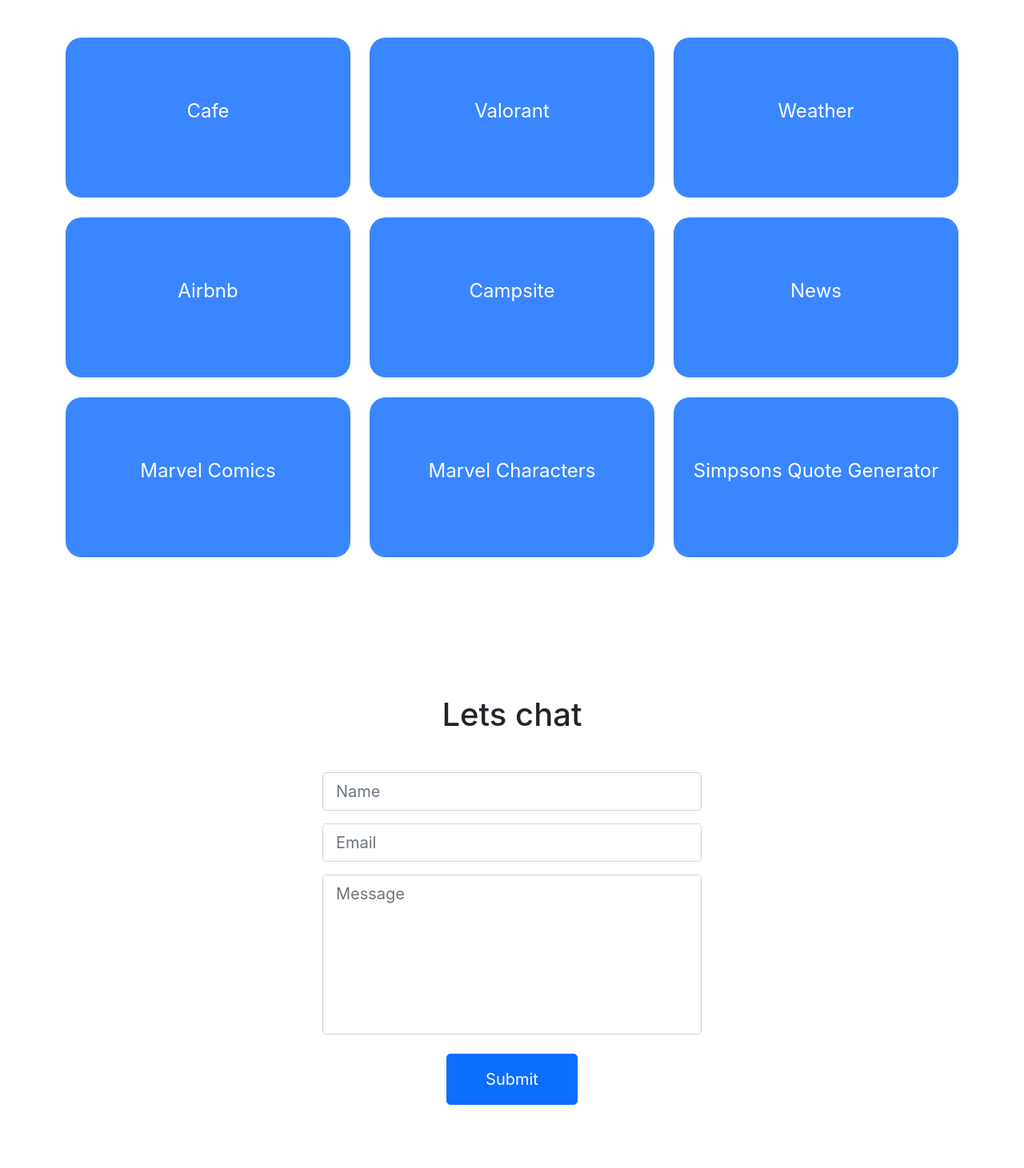
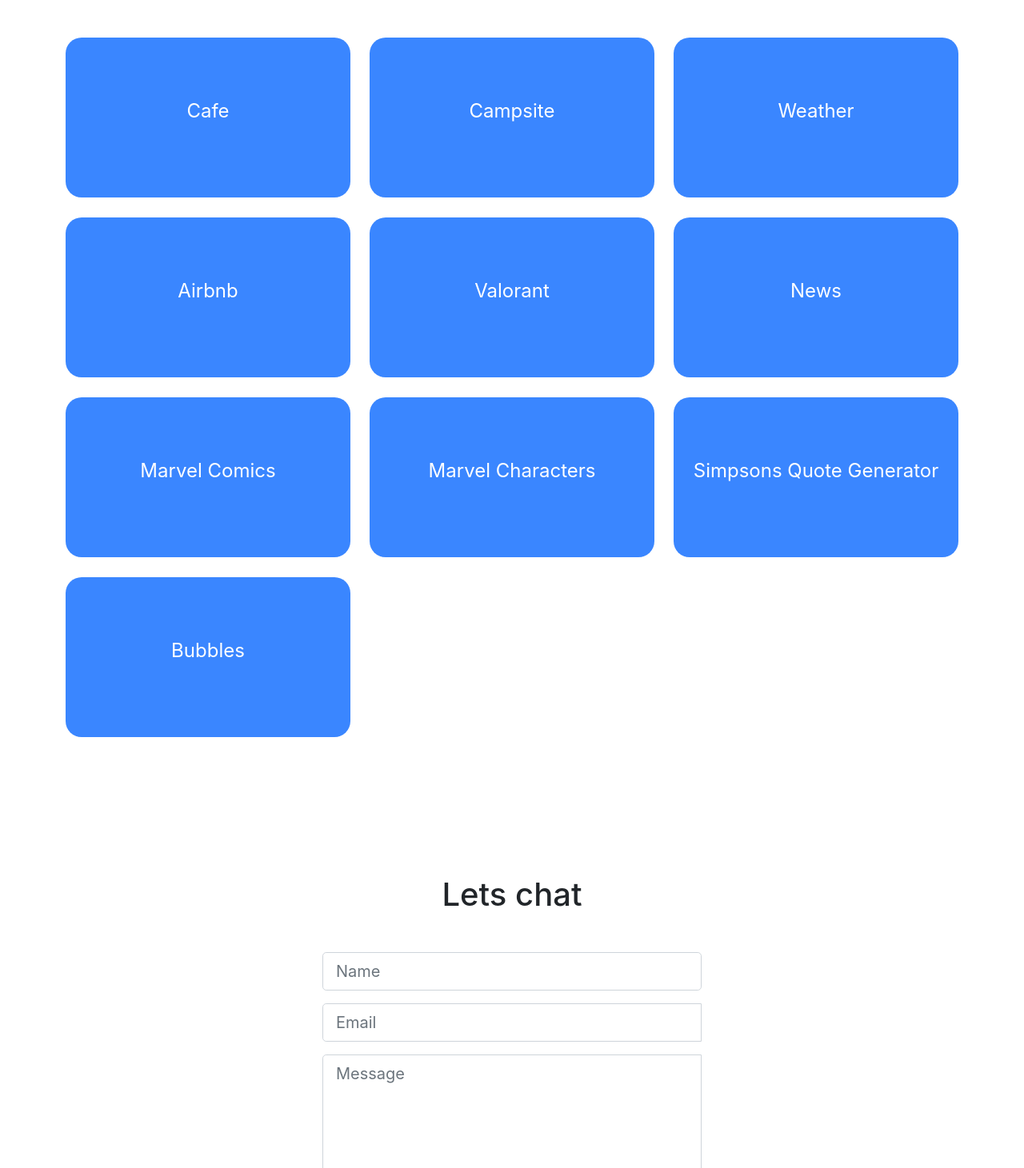
Before and after one commit to shwangbo80/soo_portfolio, a React (Create React App) app: page / in a window 1280 px wide. Shown: the part 2569-4030 px from the top of the page at 80% size. Built offline with nearby package versions, Linux system fonts and the light colour scheme.

Commit message:
added email form validation

```diff
--- a/src/App.css
+++ b/src/App.css
@@ -1,3 +1,7 @@
+a {
+  text-decoration: none;
+}
+
 .p-text {
   font-size: 24px;
 }
@@ -98,6 +102,6 @@
   color: white;
 }
 
-a {
-  text-decoration: none;
+.email-response {
+  margin: 200px 0 200px 0;
 }
--- a/src/App.js
+++ b/src/App.js
@@ -1,4 +1,4 @@
-import React, {useEffect} from "react";
+import React from "react";
 import "./App.css";
 import Main from "./components/Main";
 import "aos/dist/aos.css";
--- a/src/components/Contact.js
+++ b/src/components/Contact.js
@@ -1,13 +1,15 @@
-import React, {useRef} from "react";
+import React, {useRef, useState} from "react";
 import emailjs from "@emailjs/browser";
-import {FormControl, Button, InputGroup, Col, Row} from "react-bootstrap";
+import {FormControl, Button, InputGroup, Col, Row, Form} from "react-bootstrap";
 
 export default function Contact() {
   const form = useRef();
 
+  const [emailSent, setEmailSent] = useState(false);
+  const [validated, setValidated] = useState(false);
+
   const sendEmail = (e) => {
     e.preventDefault();
-
     emailjs
       .sendForm(
         "service_av0taoo",
@@ -18,6 +20,7 @@
       .then(
         (result) => {
           console.log(result.text);
+          setEmailSent(true);
         },
         (error) => {
           console.log(error.text);
@@ -25,35 +28,59 @@
       );
   };
 
+  const RenderEmail = () => {
+    if (emailSent === false) {
+      return <EmailForm />;
+    } else if (emailSent === true) {
       return (
-    <>
+        <div className="email-response">
+          <h2>Thank you for reaching out. I will get back to you shortly.</h2>
+        </div>
+      );
+    }
+  };
+
+  const EmailForm = () => {
+    return (
       <Row>
         <Col md={3}></Col>
         <Col md={6} className="contact-container px-5">
           <h1 className="m-5">Lets chat</h1>
           <form ref={form} onSubmit={sendEmail}>
-            <InputGroup className="mb-3">
-              <FormControl
-                className=" info-field"
+            <Form.Group controlId="validationCustomUsername">
+              <InputGroup className="mb-3" hasValidation>
+                <Form.Control
+                  className="info-field"
                   placeholder="Name"
                   aria-label="Name"
-                aria-describedby="basic-addon2"
+                  aria-describedby="inputGroupPrepend"
                   type="text"
                   name="user_name"
                   size="lg"
+                  required
                 />
+                <Form.Control.Feedback type="invalid">
+                  Please submit a name.
+                </Form.Control.Feedback>
               </InputGroup>
+            </Form.Group>
+            <Form.Group controlId="validationEmail">
               <InputGroup className="mb-3">
                 <FormControl
                   className=" info-field"
                   placeholder="Email"
                   aria-label="Email"
-                aria-describedby="basic-addon2"
                   type="email"
                   name="user_email"
                   size="lg"
+                  required
                 />
+                <Form.Control.Feedback type="invalid">
+                  Please submit a email.
+                </Form.Control.Feedback>
               </InputGroup>
+            </Form.Group>
+            <Form.Group controlId="validationMessage">
               <InputGroup>
                 <FormControl
                   className=" text-field"
@@ -61,8 +88,13 @@
                   aria-label="Message"
                   as="textarea"
                   size="lg"
+                  required
                 />
+                <Form.Control.Feedback type="invalid">
+                  Please submit a message.
+                </Form.Control.Feedback>
               </InputGroup>
+            </Form.Group>
             <Button
               className="mt-4 btn-lg p-3 px-5"
               variant="primary"
@@ -74,6 +106,8 @@
         </Col>
         <Col md={3}></Col>
       </Row>
-    </>
     );
+  };
+
+  return <RenderEmail />;
 }
--- a/src/components/Home.js
+++ b/src/components/Home.js
@@ -1,5 +1,5 @@
 import React, {useEffect} from "react";
-import {Container, Row, Col, Image, Form} from "react-bootstrap";
+import {Container, Row, Col, Image} from "react-bootstrap";
 import {Mouse, CodeSlash, Gear} from "react-bootstrap-icons";
 import Contact from "./Contact";
 import AOS from "aos";
@@ -111,33 +111,29 @@
                 <p className="link-text">Marvel Comics</p>
               </div>
             </a>
-            {/* <a href="https://github.com/shwangbo80/directory" target="_blank">
+            <a href="https://bubbles.soohwangbo.com" target="_blank">
               <div className="works-container d-flex align-items-center justify-content-center">
-                <p className="link-text">MERN Directorys</p>
+                <p className="link-text">Bubbles</p>
               </div>
-            </a> */}
+            </a>
           </Col>
           <Col md={4}>
+            <a href="https://camp.soohwangbo.com" target="_blank">
+              <div className="works-container d-flex align-items-center justify-content-center">
+                <p className="link-text">Campsite</p>
+              </div>
+            </a>
             <a href="https://valorant.soohwangbo.com" target="_blank">
               <div className="works-container d-flex align-items-center justify-content-center">
                 <p className="link-text">Valorant</p>
               </div>
             </a>
-            <a href="https://camp.soohwangbo.com" target="_blank">
-              <div className="works-container d-flex align-items-center justify-content-center">
-                <p className="link-text">Campsite</p>
-              </div>
-            </a>
+
             <a href="https://marvel.soohwangbo.com" target="_blank">
               <div className="works-container d-flex align-items-center justify-content-center">
                 <p className="link-text">Marvel Characters</p>
               </div>
             </a>
-            {/* <a href="https://github.com/shwangbo80/boba_recipe" target="_blank">
-              <div className="works-container d-flex align-items-center justify-content-center">
-                <p className="link-text">Boba recipe</p>
-              </div>
-            </a> */}
           </Col>
           <Col md={4}>
             <a
```
Lines whose indentation alone changed are shown as unchanged.
